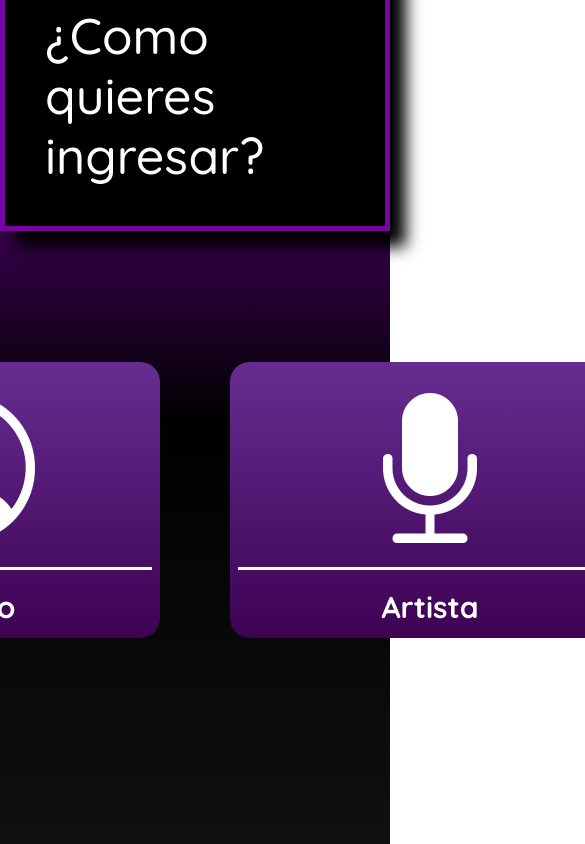
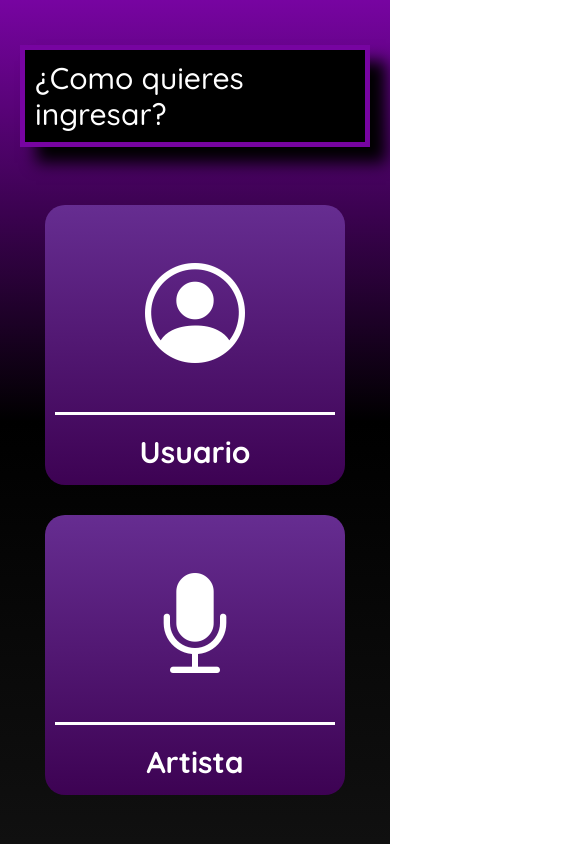
Before and after one commit to santimontironi/GarSonic-App, a React (Vite) app in the folder frontend/: page /comenzar in a window 390 px wide. Shown: the top 844 px of the page, 585 px wide, since content can reach past the window. Built offline with nearby package versions, Linux system fonts and the light colour scheme; a web font is replaced by a local one.

Commit message:
estilos responsivos en LoginOption y StartPage

```diff
--- a/frontend/src/static/css/stylesComponents.css
+++ b/frontend/src/static/css/stylesComponents.css
@@ -49,3 +49,16 @@
     color: #fff;
     font-size: 150px;
 }
+
+@media (max-width:800px){
+    .loginOption{
+        width: 300px;
+        padding: 10px;
+    }
+    .iconoContainer i{
+        font-size: 100px;
+    }
+    .iconoContainer p{
+        font-size: 25px;
+    }
+}
--- a/frontend/src/static/css/stylesPages.css
+++ b/frontend/src/static/css/stylesPages.css
@@ -150,6 +150,16 @@
         font-size: 13px;
         width: 350px;
     }
+    .opcionesIngreso{
+        display: flex;
+        flex-direction: column;
+        gap: 30px;
+    }
+    .tituloComenzar h1{
+        font-size: 30px;
+        padding: 10px;
+        width: 350px;
+    }
 }
 
 @media (min-width: 801px) and (max-width: 1024px) {
```
